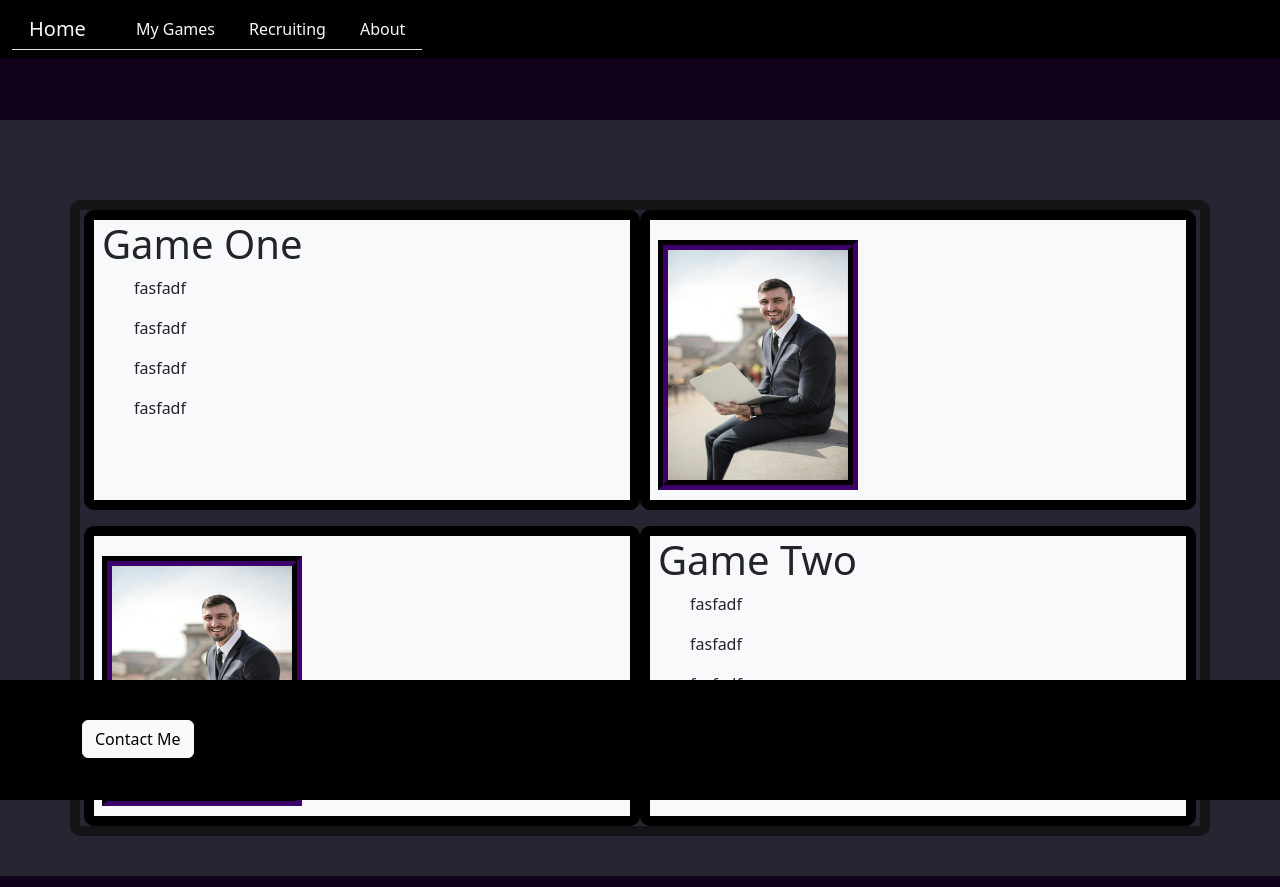
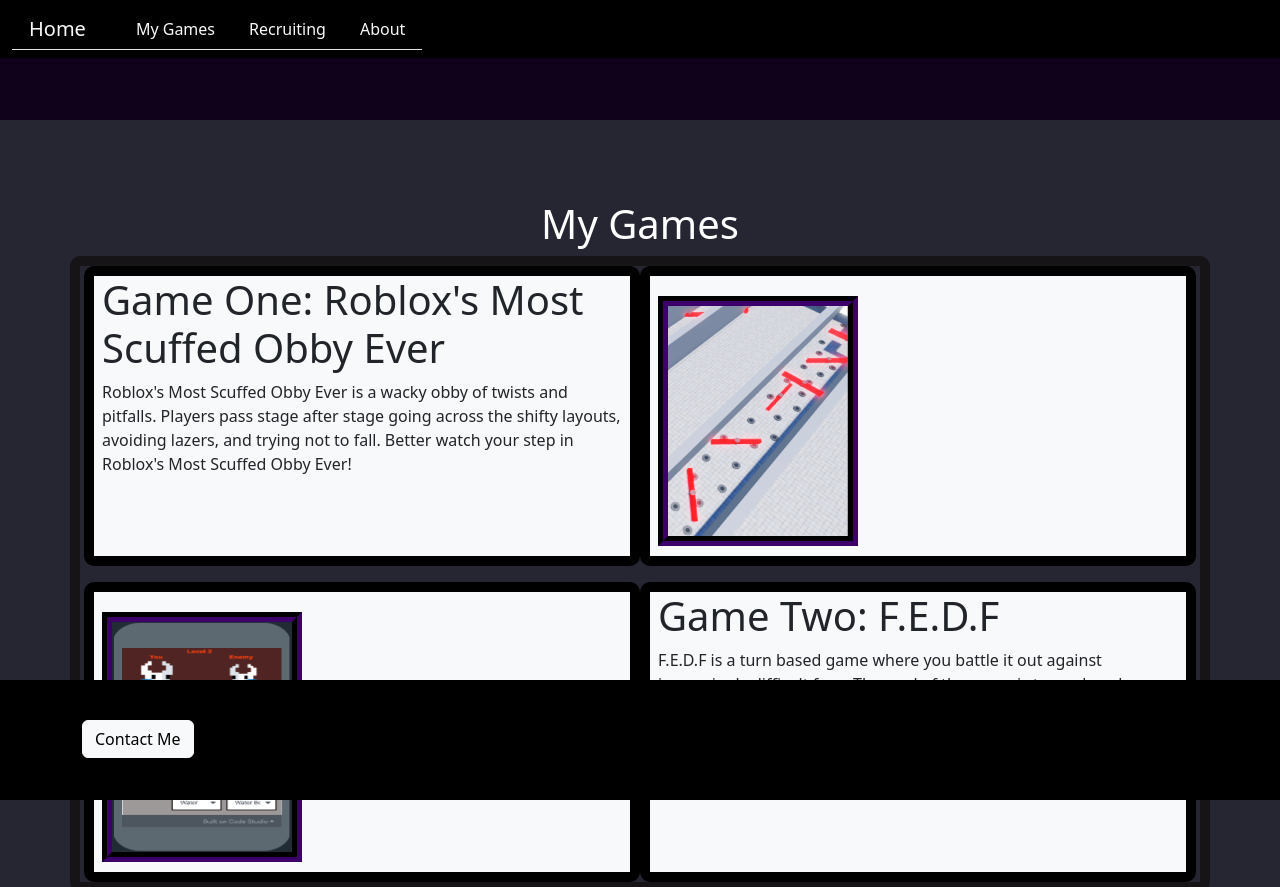
Before and after one commit to Jordan4Neslony/Project-01-Basic-Business-or-Personal-Website, a website: page HTML/my-games.html in a window 1280 px wide. Shown: the top 887 px of the page. Drawn offline with nearby package versions, Linux system fonts and the light colour scheme.

Commit message:
Change log: - Added images and descriptions for the my games tab of the website of my games. - Added a description to the about me section of the website. - Added a ? to the contact me text. - Added a title header text to the my games page of the website. - Added a new image to the about section of the website with a new style dedicated torwards it.

```diff
--- a/Css/style.css
+++ b/Css/style.css
@@ -105,3 +105,12 @@
     border-radius: 10px;
     margin-top: 60px;
 }
+.about-me-image-border{
+    margin-top: 20px;
+    border-width: 10px;
+    border-style:inset;
+    border-color: black;
+    background: rgb(224, 224, 224);
+    color:dimgrey;
+    border-radius: 0px;
+}
--- a/HTML/my-games.html
+++ b/HTML/my-games.html
@@ -47,8 +47,10 @@
 
     <script src="../node_modules/bootstrap/dist/js/bootstrap.bundle.js"></script>
 
-    <!--Introductory Text-->
-    <!--<div style="margin-top: 60px;">-->
+    <!--Heading Text-->
+    <h1 class="text-center description-white">
+        My Games
+    </h1>
 
     <!--<div class="game-container">-->
     <div class="container game-container">
@@ -56,47 +58,43 @@
             <div class="col bg-light game-column-extender">
                 <!--\<div class="description">-->
                 <!--Heading Text-->
-                <h1>Game One
-
+                <h1>
+                    Game One: Roblox's Most Scuffed Obby Ever
                 </h1>
                 <!--Description-->
-                <ul>
-                    <p>fasfadf</p>
-                    <p>fasfadf</p>
-                    <p>fasfadf</p>
-                    <p>fasfadf</p>
-                </ul>
+                <p>
+                    Roblox's Most Scuffed Obby Ever is a wacky obby of twists and pitfalls. Players pass stage
+                     after stage going across the shifty layouts, avoiding lazers, and trying not to fall.
+                     Better watch your step in Roblox's Most Scuffed Obby Ever!
+                </p>
                 <!--</div>-->
             </div>
             <div class="col bg-light game-column-extender">
                 <!--Image of one of my games or some random free stock image-->
-                <img class="game-image-border" src="../Images/pexels-olly-3777564.jpg" alt="A Photo of Game One"
+                <img class="game-image-border" src="../Images/Website Game One Picture.png" alt="A Photo of Game One"
                     width="200" height="250"></img>
             </div>
             <div class="col bg-light game-column-extender">
                 <!--Image of one of my games or some random free stock image-->
-                <img class="game-image-border" src="../Images/pexels-olly-3777564.jpg" alt="A Photo of Game One"
+                <img class="game-image-border" src="../Images/Game Two For Website.png" alt="A Photo of Game One"
                     width="200" height="250"></img>
             </div>
             <div class="col bg-light game-column-extender">
-                <!--<div class="description">-->
                 <!--Heading Text-->
-                <h1>Game Two
-
+                <h1>
+                    Game Two: F.E.D.F
                 </h1>
                 <!--Description-->
-                <ul>
-                    <p>fasfadf</p>
-                    <p>fasfadf</p>
-                    <p>fasfadf</p>
-                    <p>fasfadf</p>
-                </ul>
-                <!--</div>-->
+                <p>
+                    F.E.D.F is a turn based game where you battle it out
+                    against increasingly difficult foes. The goal of the game
+                    is to see how long you can hold out against the forces that
+                    oppose you. How long will you last before they strike you down?
+                </p>
+
             </div>
         </div>
     </div>
-    <!--</div>-->
-    <!--</div>-->
     <!-- Bottom Spacer-->
     <div class="foot-spacer">
         <div class="container sm-3 "></div>
```
Also changed, not shown: HTML/about.html (+9 -4 lines), HTML/recruiting.html (+2 -2 lines), Images/Game Two For Website.png (added), Images/Website Game One Picture.png (added), Images/pexels-citronovalimonada-687811.jpg (added).
